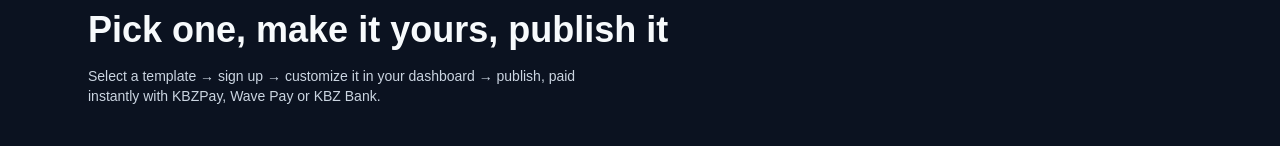
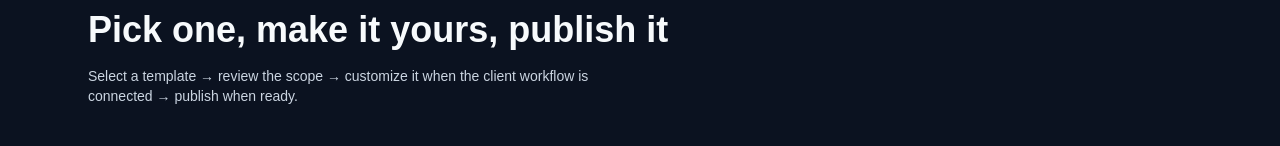
Before and after one commit to letyarworks/letyar-website, a Next.js app: page /templates in a window 1280 px wide. Shown: the part 143-289 px from the top of the page. Built offline with nearby package versions, Linux system fonts and the light colour scheme; a web font is replaced by a local one.

Commit message:
Remove unconnected payment claim from templates page

```diff
--- a/app/templates/page.tsx
+++ b/app/templates/page.tsx
@@ -14,8 +14,8 @@ export default function TemplatesPage() {
         Pick one, make it yours, publish it
       </h1>
       <p className="mt-4 max-w-lg font-body text-sm text-mist">
-        Select a template → sign up → customize it in your dashboard →
-        publish, paid instantly with KBZPay, Wave Pay or KBZ Bank.
+        Select a template → review the scope → customize it when the
+        client workflow is connected → publish when ready.
       </p>
 
       <div className="mt-10 flex flex-wrap gap-x-8 gap-y-12">
```
